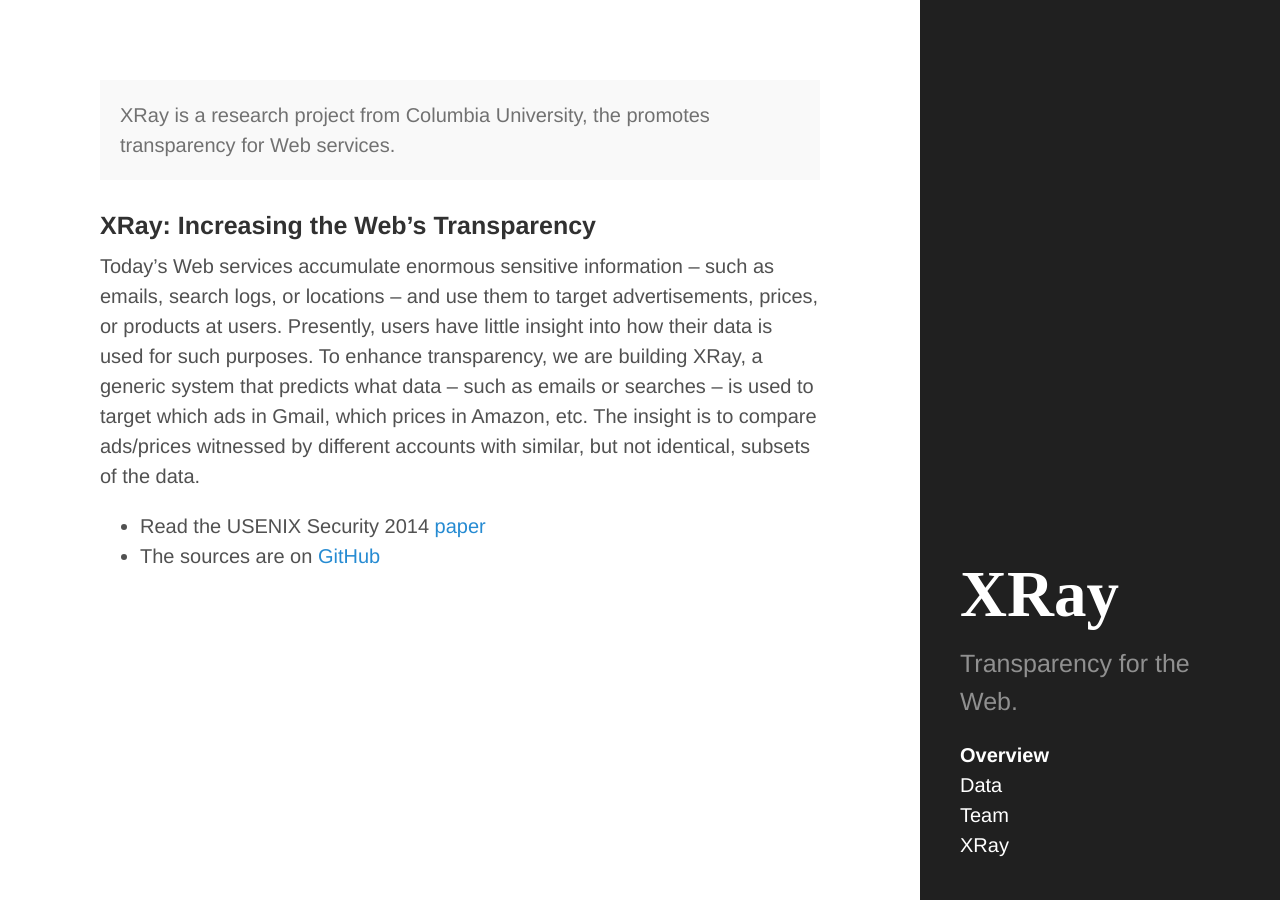
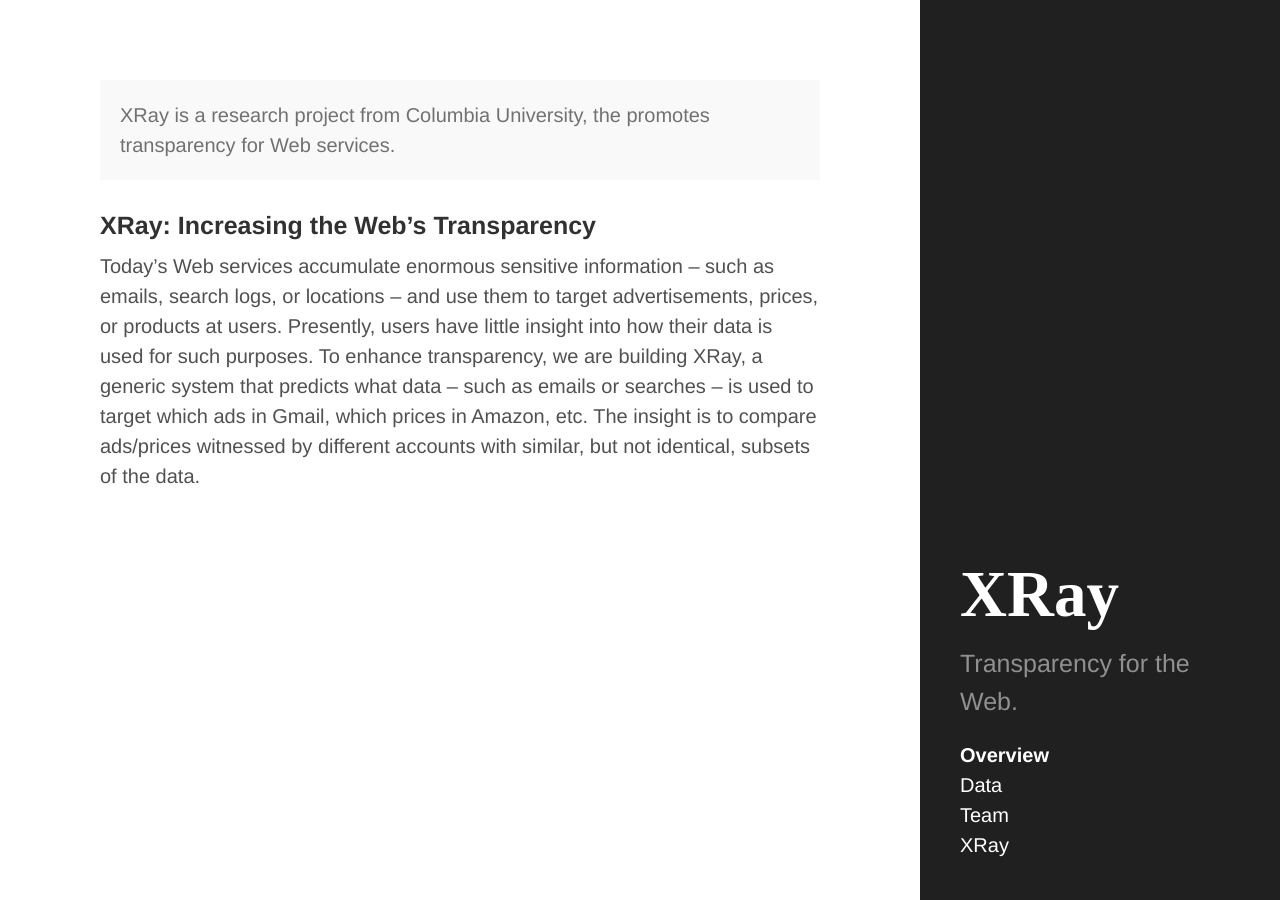
Before and after one commit to columbia/xray, a Jekyll site: the page built from index.md, in a window 1280 px wide. Built offline with Jekyll 4.4.1, drawn with Linux system fonts in a browser that asks for light colours; Markdown is read by kramdown in place of the engine named in the settings.

Commit message:
rm resources

```diff
--- a/index.md
+++ b/index.md
@@ -19,6 +19,3 @@ such as emails or searches -- is used to target which ads in Gmail, which prices
 in Amazon, etc.
 The insight is to compare ads/prices witnessed by different accounts with
 similar, but not identical, subsets of the data.
-
-* Read the USENIX Security 2014 [paper]({{ site.baseurl }}/public/xray.pdf)
-* The sources are on [GitHub](https://github.com/MatLecu/xray)
```
